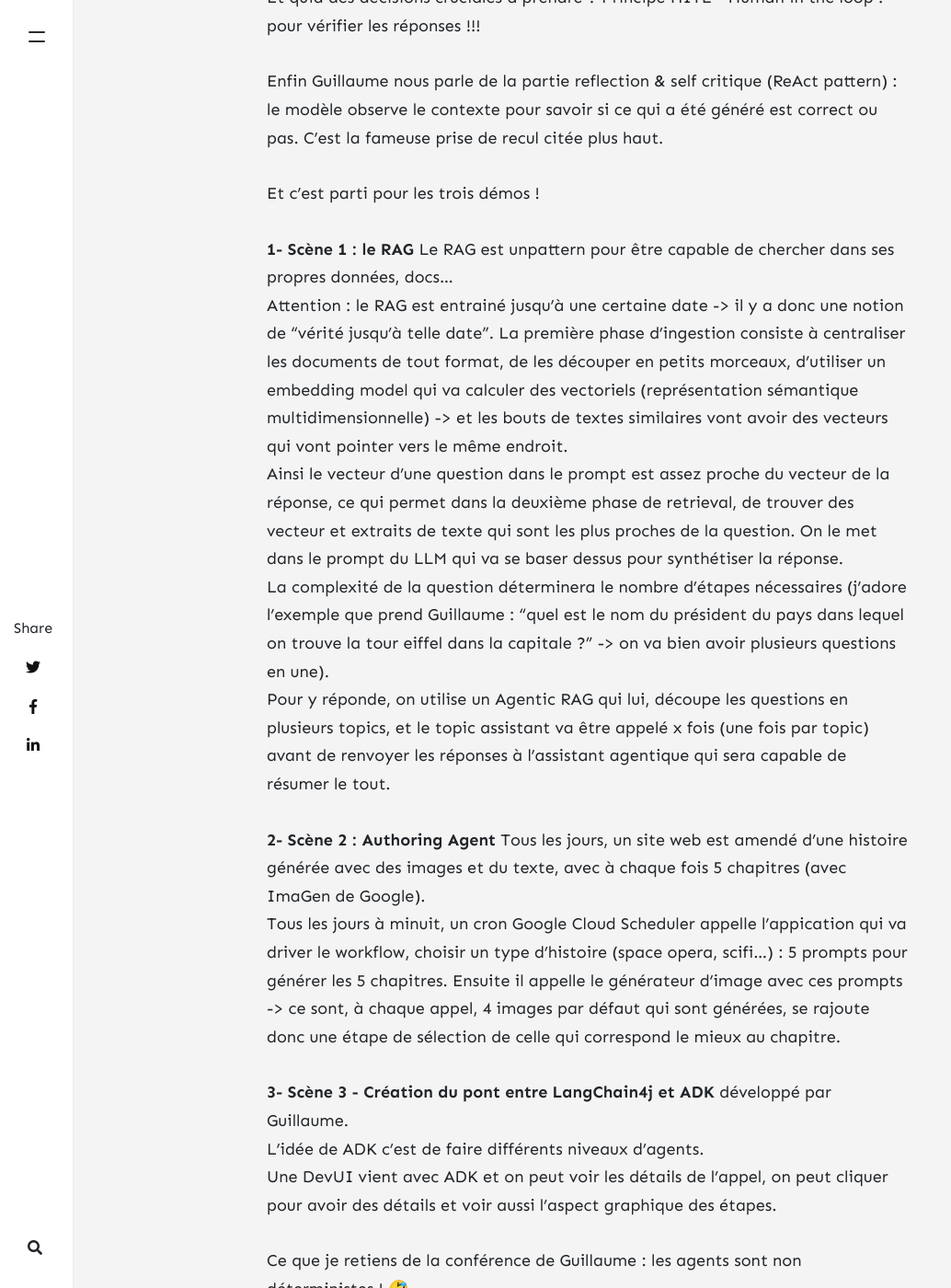
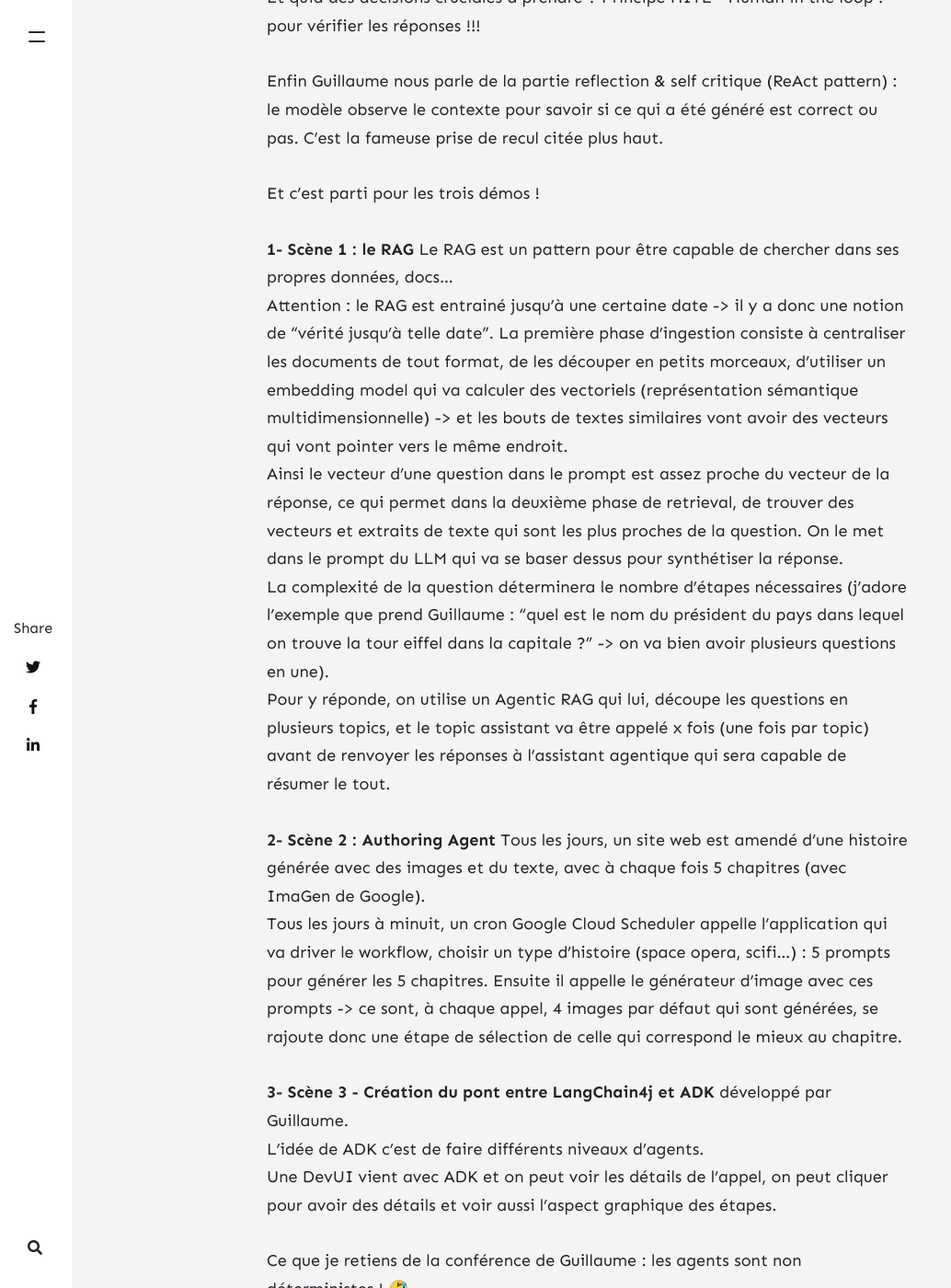
Before and after one commit to klaukf/blog, a Jekyll site: the page built from _posts/2025-10-16-mon-devfest-nantes-2025-a-moi.md, in a window 1280 px wide and 1400 px high, scrolled down 26965 px. Shown: the whole window at 92% size, without its empty margins (0-1034 px from the left). Built offline with Jekyll 4.4.1, drawn with Linux system fonts in a browser that asks for light colours; nearby versions of some CDN libraries; comment, search, counter and statistics services are not loaded; some of the changed text lies outside the part shown.

Commit message:
fix: 🐛 Some typos

```diff
--- a/_posts/2025-10-16-mon-devfest-nantes-2025-a-moi.md
+++ b/_posts/2025-10-16-mon-devfest-nantes-2025-a-moi.md
@@ -464,16 +464,16 @@
 Et c'est parti pour les trois démos !
 
 **1- Scène 1 : le RAG**
-Le RAG est unpattern pour être capable de chercher dans ses propres données, docs...
+Le RAG est un pattern pour être capable de chercher dans ses propres données, docs...
 Attention : le RAG est entrainé jusqu'à une certaine date -> il y a donc une notion de "vérité jusqu'à telle date".
 La première phase d'ingestion consiste à centraliser les documents de tout format, de les découper en petits morceaux, d'utiliser un embedding model qui va calculer des vectoriels (représentation sémantique multidimensionnelle) -> et les bouts de textes similaires vont avoir des vecteurs qui vont pointer vers le même endroit.
-Ainsi le vecteur d'une question dans le prompt est assez proche du vecteur de la réponse, ce qui permet dans la deuxième phase de retrieval, de trouver des vecteur et extraits de texte qui sont les plus proches de la question. On le met dans le prompt du LLM qui va se baser dessus pour synthétiser la réponse.
+Ainsi le vecteur d'une question dans le prompt est assez proche du vecteur de la réponse, ce qui permet dans la deuxième phase de retrieval, de trouver des vecteurs et extraits de texte qui sont les plus proches de la question. On le met dans le prompt du LLM qui va se baser dessus pour synthétiser la réponse.
 La complexité de la question déterminera le nombre d'étapes nécessaires (j'adore l'exemple que prend Guillaume : "quel est le nom du président du pays dans lequel on trouve la tour eiffel dans la capitale ?" -> on va bien avoir plusieurs questions en une).
 Pour y réponde, on utilise un Agentic RAG qui lui, découpe les questions en plusieurs topics, et le topic assistant va être appelé x fois (une fois par topic) avant de renvoyer les réponses à l'assistant agentique qui sera capable de résumer le tout.
 
 **2- Scène 2 : Authoring Agent**
 Tous les jours, un site web est amendé d'une histoire générée avec des images et du texte, avec à chaque fois 5 chapitres (avec ImaGen de Google).
-Tous les jours à minuit,  un cron Google Cloud Scheduler appelle l'appication qui va driver le workflow, choisir un type d'histoire (space opera, scifi...) : 5 prompts pour générer les 5 chapitres. Ensuite il appelle le générateur d'image avec ces prompts -> ce sont, à chaque appel, 4 images par défaut qui sont générées, se rajoute donc une étape de sélection de celle qui correspond le mieux au chapitre.
+Tous les jours à minuit,  un cron Google Cloud Scheduler appelle l'application qui va driver le workflow, choisir un type d'histoire (space opera, scifi...) : 5 prompts pour générer les 5 chapitres. Ensuite il appelle le générateur d'image avec ces prompts -> ce sont, à chaque appel, 4 images par défaut qui sont générées, se rajoute donc une étape de sélection de celle qui correspond le mieux au chapitre.
 
 **3- Scène 3 - Création du pont entre LangChain4j et ADK** développé par Guillaume.
 L'idée de ADK c'est de faire différents niveaux d'agents.
```
Also changed, not shown: other parts of _posts/2025-10-16-mon-devfest-nantes-2025-a-moi.md (+5 -5 lines).
